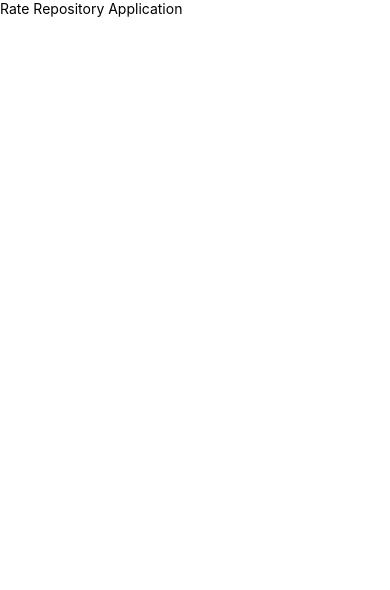
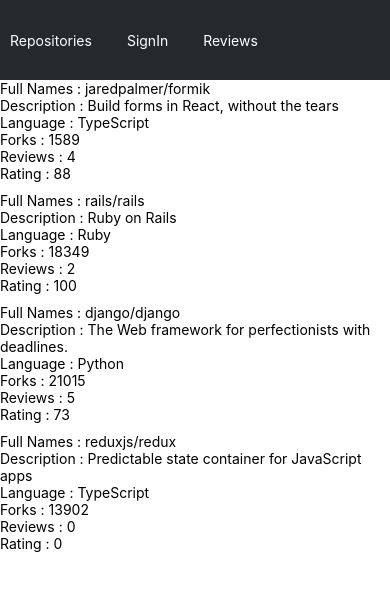
Before and after one commit to darcdev/rate-app, a React Native app: screen / in a window 390 px wide. Shown: the top 590 px of the page. Built offline with nearby package versions, Linux system fonts and the light colour scheme.

Commit message:
feat : add appbar

```diff
--- /dev/null
+++ b/data/repositories.js
@@ -0,0 +1,47 @@
+const repositories = [
+  {
+    id: "jaredpalmer.formik",
+    fullName: "jaredpalmer/formik",
+    description: "Build forms in React, without the tears",
+    language: "TypeScript",
+    forksCount: 1589,
+    stargazersCount: 21553,
+    ratingAverage: 88,
+    reviewCount: 4,
+    ownerAvatarUrl: "https://avatars2.githubusercontent.com/u/4060187?v=4",
+  },
+  {
+    id: "rails.rails",
+    fullName: "rails/rails",
+    description: "Ruby on Rails",
+    language: "Ruby",
+    forksCount: 18349,
+    stargazersCount: 45377,
+    ratingAverage: 100,
+    reviewCount: 2,
+    ownerAvatarUrl: "https://avatars1.githubusercontent.com/u/4223?v=4",
+  },
+  {
+    id: "django.django",
+    fullName: "django/django",
+    description: "The Web framework for perfectionists with deadlines.",
+    language: "Python",
+    forksCount: 21015,
+    stargazersCount: 48496,
+    ratingAverage: 73,
+    reviewCount: 5,
+    ownerAvatarUrl: "https://avatars2.githubusercontent.com/u/27804?v=4",
+  },
+  {
+    id: "reduxjs.redux",
+    fullName: "reduxjs/redux",
+    description: "Predictable state container for JavaScript apps",
+    language: "TypeScript",
+    forksCount: 13902,
+    stargazersCount: 52869,
+    ratingAverage: 0,
+    reviewCount: 0,
+    ownerAvatarUrl: "https://avatars3.githubusercontent.com/u/13142323?v=4",
+  },
+];
+export default repositories;
--- /dev/null
+++ b/src/components/AppBar.jsx
@@ -0,0 +1,38 @@
+import { View, StyleSheet } from "react-native";
+import Constants from "expo-constants";
+import theme from "../theme";
+import AppBarTab from "./AppBarTab";
+
+const navMenu = [
+  { name: "Repositories" },
+  { name: "SignIn" },
+  { name: "Reviews" },
+];
+
+const AppBar = () => {
+  return (
+    <View style={styles.container}>
+      <View style={styles.menu}>
+        {navMenu.map((menuItem) => (
+          <AppBarTab menuItem={menuItem} key={menuItem.name} />
+        ))}
+      </View>
+    </View>
+  );
+};
+
+const styles = StyleSheet.create({
+  container: {
+    paddingTop: Constants.statusBarHeight,
+    backgroundColor: theme.appBar.bg,
+    height: 80,
+    paddingHorizontal: 10,
+    flexDirection: "row",
+    alignItems: "center",
+  },
+  menu: {
+    flexDirection: "row",
+  },
+});
+
+export default AppBar;
--- /dev/null
+++ b/src/components/AppBarTab.jsx
@@ -0,0 +1,24 @@
+import { Alert, Pressable, StyleSheet, Text } from "react-native";
+import theme from "../theme";
+
+const AppBarTab = ({ menuItem }) => {
+  return (
+    <Pressable
+      onPress={() => Alert.alert("prueba menu")}
+      style={styles.menuItem}
+      key={menuItem.name}
+    >
+      <Text style={styles.menuItemText}>{menuItem.name}</Text>
+    </Pressable>
+  );
+};
+
+const styles = StyleSheet.create({
+  menuItem: {
+    paddingRight: 35,
+  },
+  menuItemText: {
+    color: theme.appBar.color,
+  },
+});
+export default AppBarTab;
--- a/src/components/Main.jsx
+++ b/src/components/Main.jsx
@@ -1,9 +1,10 @@
-import Constants from "expo-constants";
-import { Text, StyleSheet, View } from "react-native";
+import { StatusBar } from "expo-status-bar";
+import { StyleSheet, View } from "react-native";
+import AppBar from "./AppBar";
+import RepositoryList from "./RepositoryList";
 
 const styles = StyleSheet.create({
   container: {
-    marginTop: Constants.statusBarHeight,
     flexGrow: 1,
     flexShrink: 1,
   },
@@ -12,7 +13,9 @@
 const Main = () => {
   return (
     <View style={styles.container}>
-      <Text>Rate Repository Application</Text>
+      <AppBar />
+      <RepositoryList />
+      <StatusBar style="inverted" />
     </View>
   );
 };
--- /dev/null
+++ b/src/components/RepositoryItem.jsx
@@ -0,0 +1,17 @@
+import { View, Text } from "react-native";
+import React from "react";
+
+const RepositoryItem = ({ item }) => {
+  return (
+    <View>
+      <Text>Full Names : {item.fullName}</Text>
+      <Text>Description : {item.description}</Text>
+      <Text>Language : {item.language}</Text>
+      <Text>Forks : {item.forksCount}</Text>
+      <Text>Reviews : {item.reviewCount}</Text>
+      <Text>Rating : {item.ratingAverage}</Text>
+    </View>
+  );
+};
+
+export default RepositoryItem;
--- /dev/null
+++ b/src/components/RepositoryList.jsx
@@ -0,0 +1,25 @@
+import { View, StyleSheet, FlatList } from "react-native";
+import React from "react";
+import repositories from "../../data/repositories";
+import RepositoryItem from "./RepositoryItem";
+
+const RepositoryList = () => {
+  return (
+    <FlatList
+      data={repositories}
+      ItemSeparatorComponent={ItemSeparator}
+      renderItem={RepositoryItem}
+      keyExtractor={(item) => item.id}
+    />
+  );
+};
+
+const ItemSeparator = () => <View style={styles.separator} />;
+
+const styles = StyleSheet.create({
+  separator: {
+    height: 10,
+  },
+});
+
+export default RepositoryList;
--- /dev/null
+++ b/src/theme/index.js
@@ -0,0 +1,8 @@
+const theme = {
+  appBar: {
+    bg: "#24292e",
+    color: "#fff",
+  },
+};
+
+export default theme;
```
